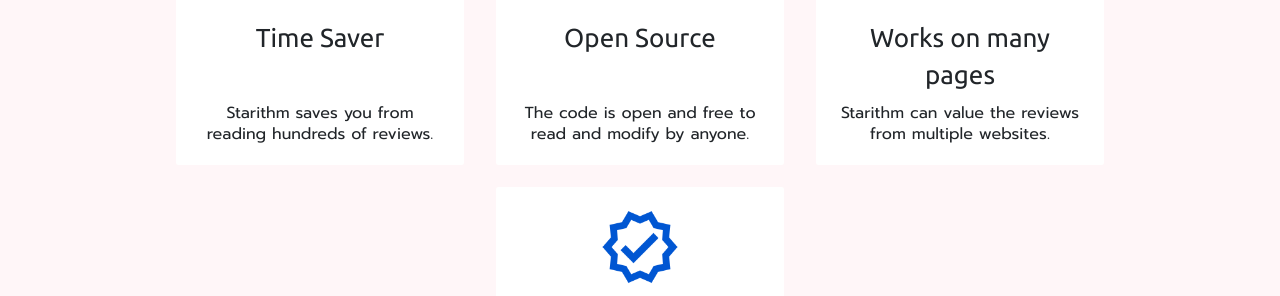
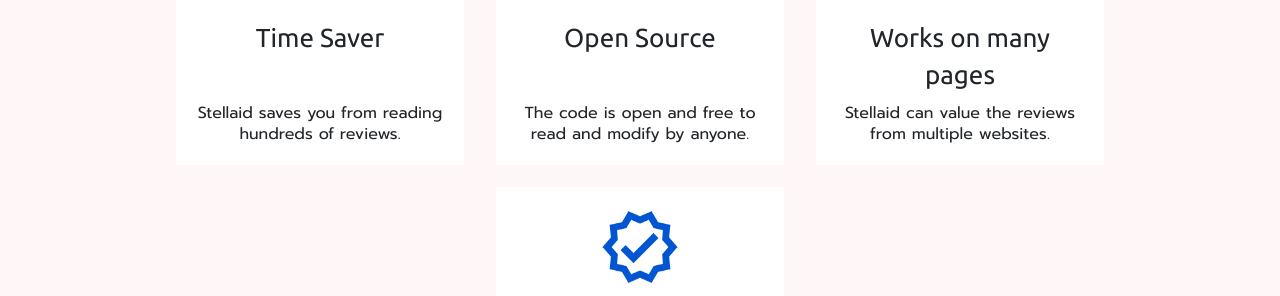
Before and after one commit to MatiasAgelvis/stellaid, a Jekyll site: the page built from index.md, in a window 1280 px wide. Shown: the part 1253-1549 px from the top of the page. Built offline with Jekyll 4.4.1, drawn with Linux system fonts in a browser that asks for light colours.

Commit message:
Change app name in services

```diff
--- a/_data/features.json
+++ b/_data/features.json
@@ -1,7 +1,7 @@
 [
   {
     "title": "Time Saver",
-    "description": "Starithm saves you from reading hundreds of reviews.",
+    "description": "Stellaid saves you from reading hundreds of reviews.",
     "image": {
       "url": "images/features/clock.png",
       "width": 80,
@@ -19,7 +19,7 @@
   },
   {
     "title": "Works on many pages",
-    "description": "Starithm can value the reviews from multiple websites.",
+    "description": "Stellaid can value the reviews from multiple websites.",
     "image": {
       "url": "images/features/bookmark.png",
       "width": 80,
```
